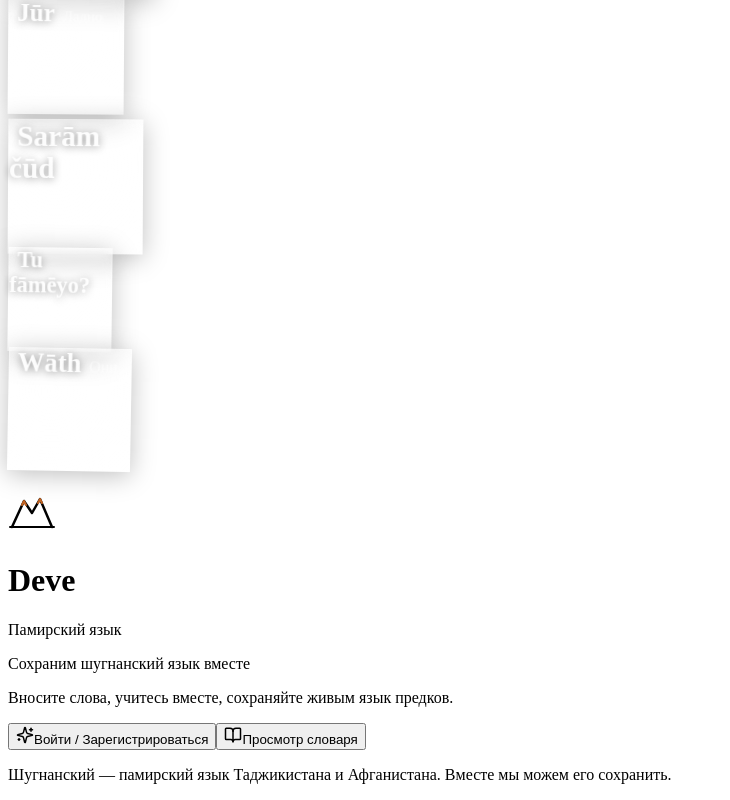
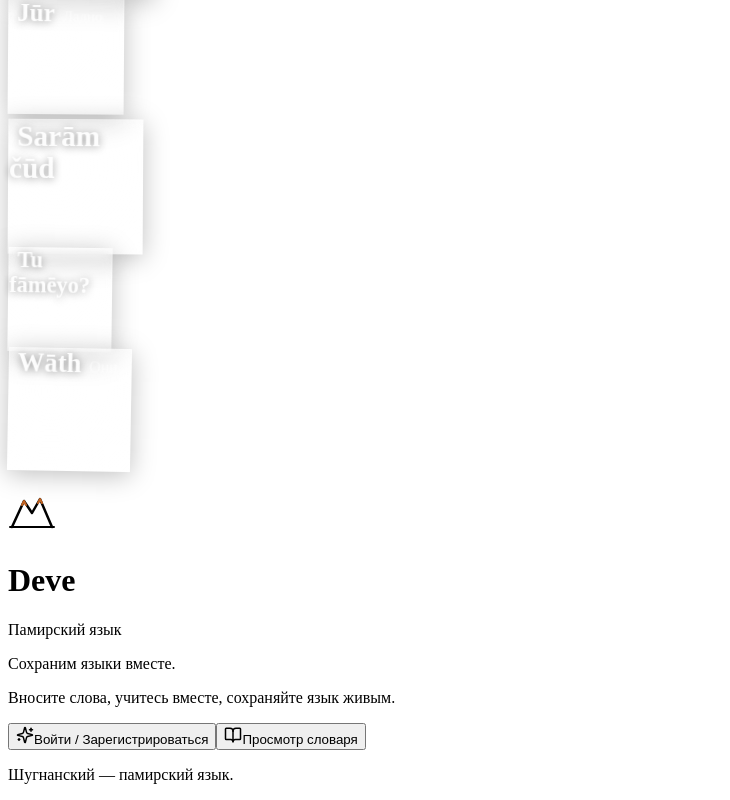
Before and after one commit to Aslisho/pamiri-app, a React (Vite) app in the folder client/: page / in a window 1280 px wide. Shown: the part 752-1552 px from the top of the page, without its empty margins (0-730 px from the left). Built offline with nearby package versions, Linux system fonts and the light colour scheme; no server answers; a web font is replaced by a local one.

Commit message:
Fixed colors

```diff
--- a/client/src/pages/landing.tsx
+++ b/client/src/pages/landing.tsx
@@ -155,11 +155,11 @@ export default function LandingPage() {
 
         {/* Mission statement */}
         <div className="text-center mb-8 px-2">
-          <p className="text-white/90 text-lg font-semibold leading-snug">
-            Сохраним шугнанский язык вместе
+          <p className="text-white text-lg font-semibold leading-snug">
+            Сохраним языки вместе.
           </p>
-          <p className="text-white/50 text-sm mt-2 leading-relaxed">
-            Вносите слова, учитесь вместе, сохраняйте живым язык предков.
+          <p className="text-white text-sm mt-2 leading-relaxed">
+            Вносите слова, учитесь вместе, сохраняйте язык живым.
           </p>
         </div>
 
@@ -186,7 +186,7 @@ export default function LandingPage() {
         {/* CTA Buttons */}
         <div className="flex flex-col gap-3 w-full">
           <Link href="/login" className="w-full">
-            <button className="w-full h-13 py-3.5 rounded-2xl font-bold text-base text-white
+            <button className="w-full h-13 py-3.5 rounded-2xl font-bold text-base text-orange
               bg-gradient-to-r from-amber-500 to-orange-600
               shadow-lg shadow-amber-500/30
               hover:shadow-amber-500/50 hover:scale-[1.02]
@@ -197,7 +197,7 @@ export default function LandingPage() {
             </button>
           </Link>
           <Link href="/dictionary" className="w-full">
-            <button className="w-full h-13 py-3.5 rounded-2xl font-semibold text-base text-white/90
+            <button className="w-full h-13 py-3.5 rounded-2xl font-semibold text-base text-oreange/90
               bg-white/10 border border-white/20 backdrop-blur-sm
               hover:bg-white/15 hover:scale-[1.02]
               active:scale-[0.98] transition-all duration-200
@@ -209,8 +209,8 @@ export default function LandingPage() {
         </div>
 
         {/* Footer note */}
-        <p className="mt-8 text-xs text-white/30 text-center leading-relaxed max-w-[260px]">
-          Шугнанский — памирский язык Таджикистана и Афганистана. Вместе мы можем его сохранить.
+        <p className="mt-8 text-xs text-white text-center leading-relaxed max-w-[260px]">
+          Шугнанский — памирский язык.
         </p>
       </div>
     </div>
```
